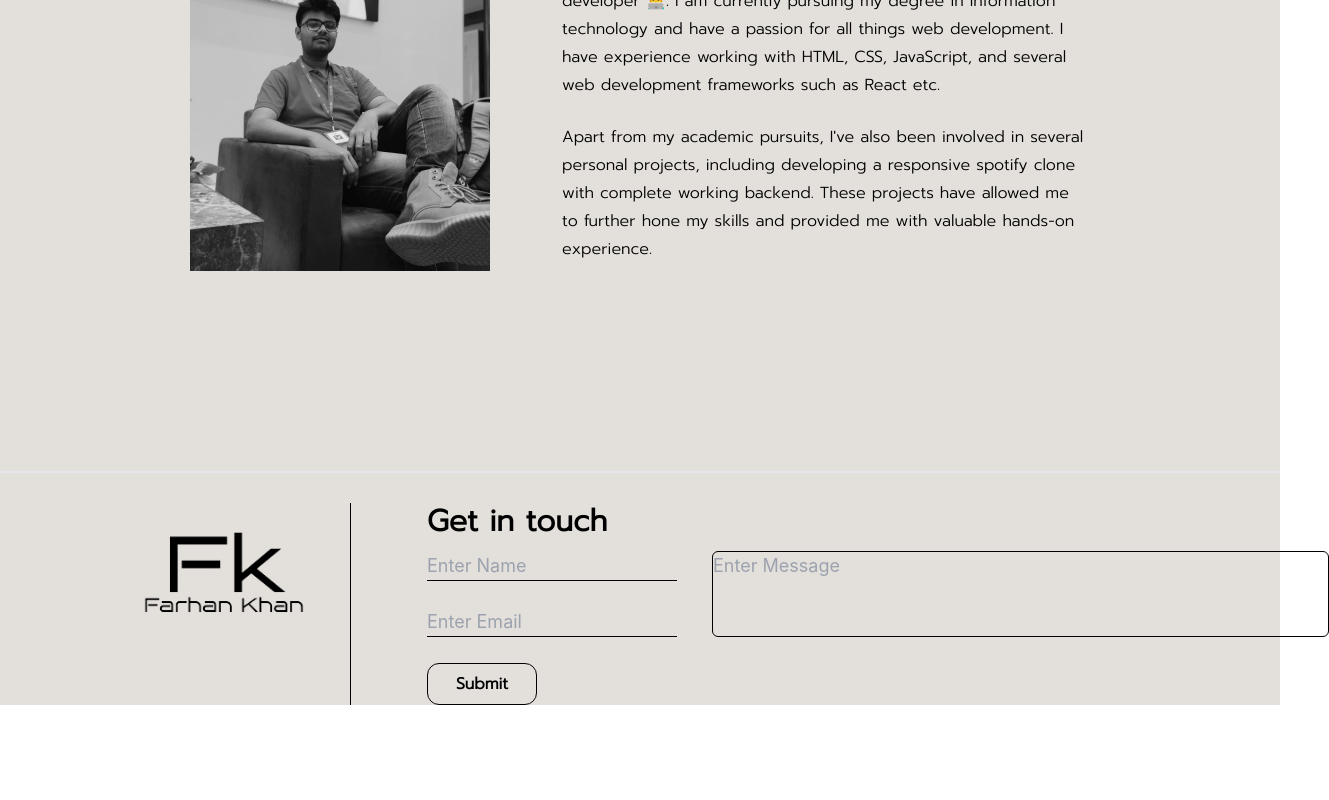
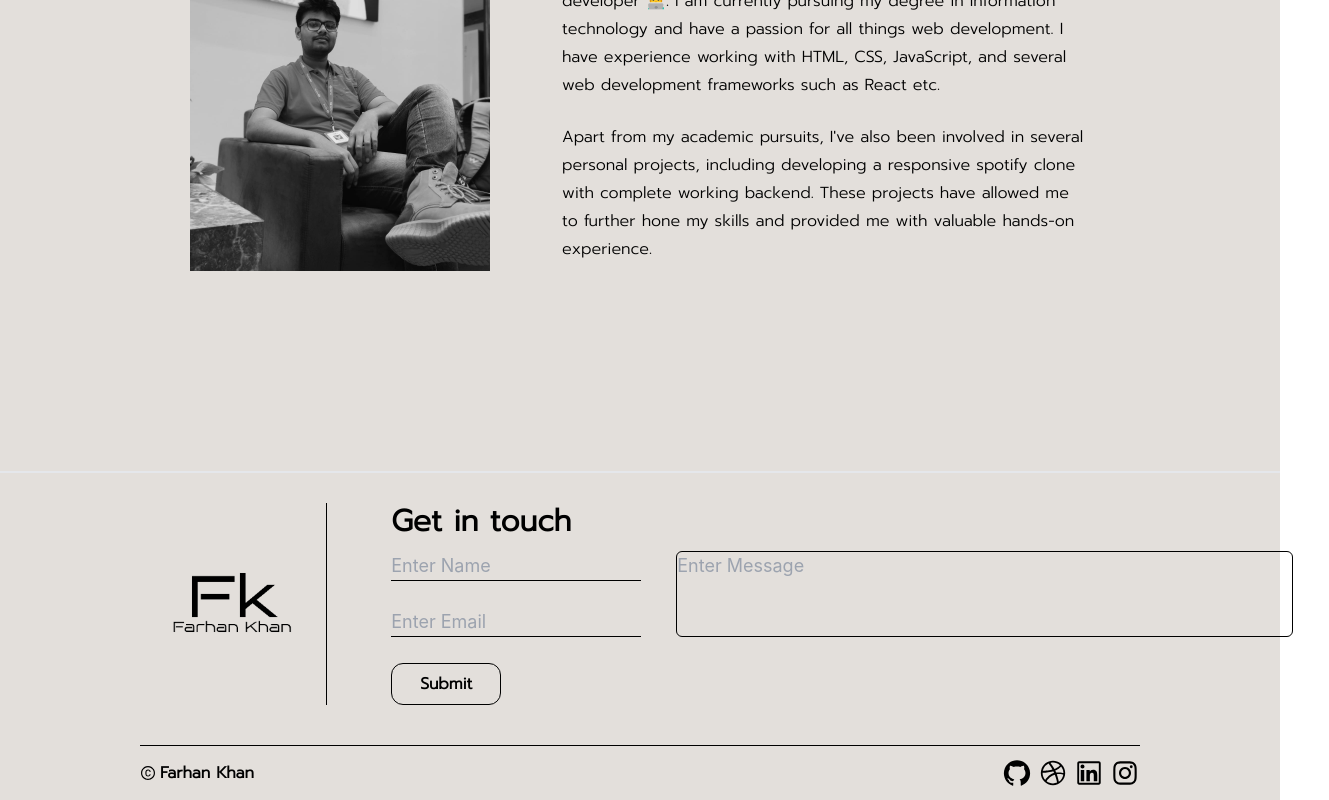
Before and after one commit to itsfarhankhan28/MyPortfolio-, a React (Create React App) app: page / in a window 1280 px wide. Shown: the part 2280-3080 px from the top of the page, 1329 px wide, since content can reach past the window. Before the commit the page ends 2985 px from the top, so only its background shows below. Built offline with nearby package versions, Linux system fonts and the light colour scheme; what tailwindcss-debug-screens would draw is missing.

Commit message:
feat(Contactform): integrated formspree form to contact form

```diff
--- a/src/Components/Contactform.jsx
+++ b/src/Components/Contactform.jsx
@@ -1,16 +1,21 @@
 import portfoliologo from '../Assets/portfoliologo.png'
+import {AiOutlineCopyright , AiOutlineInstagram , AiOutlineLinkedin , AiOutlineDribbble , AiOutlineGithub} from 'react-icons/ai'
 
 const Contactform = () => {
   return (
     <>
       <div className="w-full h-auto bg-custom-brown border-t-2 border-gray-200 ">
-        <div className="flex gap-3 mx-[100px] mt-[30px]">
-          <div className=" w-[25%] border-r border-black">
+        <div className="flex flex-col gap-y-10 mx-auto w-[1000px] mt-[30px]">
+          <div className='flex'>
+            {/* Portfolio Logo */}
+            <div className=" w-[20%] border-r border-black flex justify-center items-center">
               <img src={portfoliologo} alt="" />
             </div>
-          <div className="ml-16 w-[75%]">
+
+            {/* Contact Form */}
+            <div className="ml-16 w-[80%]">
               <h1 className='text-3xl font-semibold font-herofont'>Get in touch</h1>
-            <form className='mt-3' action="">
+              <form className='mt-3' action="https://formspree.io/f/mbjeqwvd" method='POST'>
                 <div className='grid grid-cols-2 gap-5 w-[550px]'>
                   <div className='grid grid-cols-1 gap-y-5'>
                     <div>
@@ -35,6 +40,22 @@ const Contactform = () => {
               </form>
             </div>
           </div>
+
+          {/* Footer */}
+          <div className='flex justify-between border-t py-3 border-black'>
+            <div className='flex items-center gap-1'>
+              <div><AiOutlineCopyright/></div>
+              <h1 className='font-herofont font-semibold'>Farhan Khan</h1>
+            </div>
+            <div className='flex items-center gap-1.5'>
+              <button><AiOutlineGithub size={30}/></button>
+              <button><AiOutlineDribbble size={30}/></button>
+              <button><AiOutlineLinkedin size={30}/></button>
+              <button><AiOutlineInstagram size={30}/></button>
+            </div>
+          </div>
+
+        </div>
       </div>
     </>
   )
```
Lines whose indentation alone changed are shown as unchanged.
